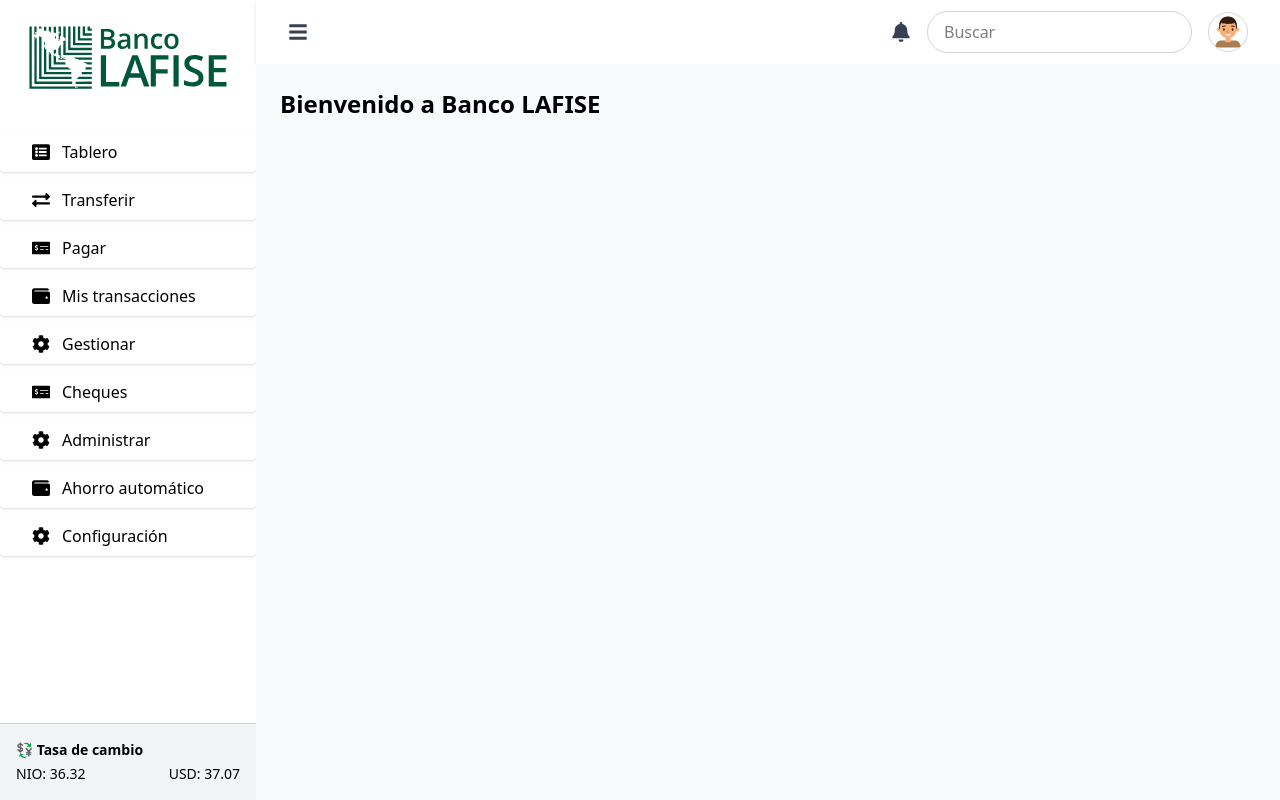
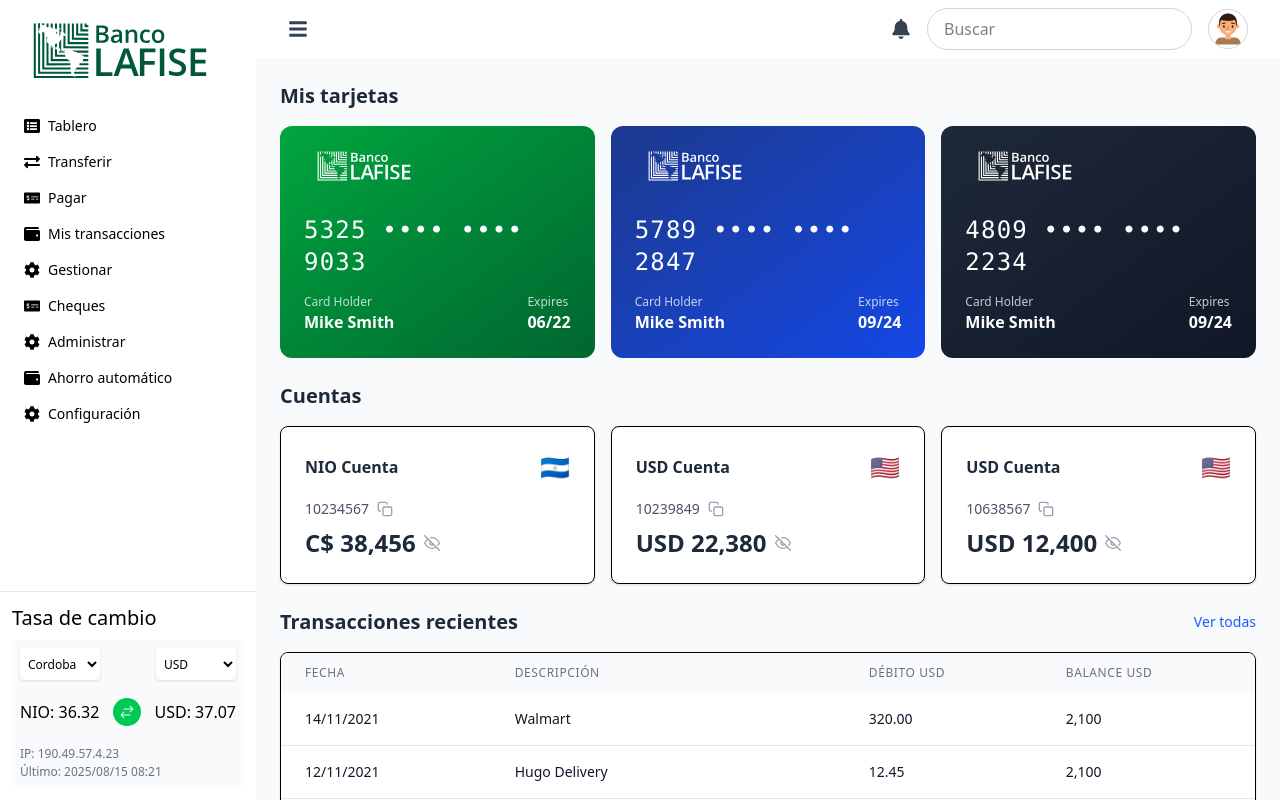
Before and after one commit to howardjr1105/Web_Project, a React (Vite) app: page / in a window 1280 px wide. Built offline with nearby package versions, Linux system fonts and the light colour scheme.

Commit message:
Mejora SidebarMenu y agregar Dashboard

```diff
--- a/src/App.jsx
+++ b/src/App.jsx
@@ -2,19 +2,19 @@
 import "./App.css";
 import SidebarMenu from "./Componentes/SidebarMenu.jsx";
 import TopBarMenu from "./Componentes/TopBarMenu.jsx";
+import Dashboard from "./Componentes/Dashboard.jsx";
 
 function App() {
-  const [count, setCount] = useState(0);
 
   return (
-    <div className="flex h-screen w-screen overflow-hidden">
+    <div className="flex h-screen w-screen">
       <SidebarMenu />
 
-      <div className="flex-1 flex flex-col">
+      <div className="flex-1 flex flex-col overflow-y-auto">
         <TopBarMenu />
 
-        <main className="flex-1 bg-gray-50 p-6 overflow-y-auto">
-          <h1 className="text-2xl font-bold">Bienvenido a Banco LAFISE</h1>
+        <main className="flex-1 bg-gray-50 p-6">
+          <Dashboard />
         </main>
       </div>
     </div>
--- /dev/null
+++ b/src/Componentes/Dashboard.jsx
@@ -0,0 +1,221 @@
+import React from "react";
+import { FiCopy, FiEye, FiEyeOff } from "react-icons/fi";
+import { useState } from "react";
+import bancoLogo from "../assets/Logo_b.svg";
+
+const Dashboard = () => {
+  const [showBalance, setShowBalance] = useState(true);
+
+  const cards = [
+    {
+      id: 1,
+      number: "5325 •••• •••• 9033",
+      holder: "Mike Smith",
+      expiry: "06/22",
+      type: "green",
+      gradient: "from-green-600 to-green-800",
+    },
+    {
+      id: 2,
+      number: "5789 •••• •••• 2847",
+      holder: "Mike Smith",
+      expiry: "09/24",
+      type: "blue",
+      gradient: "from-blue-900 to-blue-700",
+    },
+    {
+      id: 3,
+      number: "4809 •••• •••• 2234",
+      holder: "Mike Smith",
+      expiry: "09/24",
+      type: "black",
+      gradient: "from-gray-800 to-gray-900",
+    },
+  ];
+
+  const accounts = [
+    {
+      type: "NIO Cuenta",
+      number: "10234567",
+      balance: "C$ 38,456",
+      flag: "🇳🇮",
+    },
+    {
+      type: "USD Cuenta",
+      number: "10239849",
+      balance: "USD 22,380",
+      flag: "🇺🇸",
+    },
+    {
+      type: "USD Cuenta",
+      number: "10638567",
+      balance: "USD 12,400",
+      flag: "🇺🇸",
+    },
+  ];
+
+  const transactions = [
+    {
+      date: "14/11/2021",
+      description: "Walmart",
+      debit: "320.00",
+      balance: "2,100",
+    },
+    {
+      date: "12/11/2021",
+      description: "Hugo Delivery",
+      debit: "12.45",
+      balance: "2,100",
+    },
+    {
+      date: "14/Nov/2021",
+      description: "Walmart Carretera Masaya",
+      debit: "320.00",
+      balance: "2,100",
+    },
+  ];
+
+  return (
+    <div className="space-y-6">
+      <div>
+        <h2 className="text-xl font-semibold mb-4 text-gray-800">
+          Mis tarjetas
+        </h2>
+        <div className="grid grid-cols-1 md:grid-cols-2 lg:grid-cols-3 gap-4">
+          {cards.map((card) => (
+            <div
+              key={card.id}
+              className={`bg-gradient-to-br ${card.gradient} rounded-xl p-6 text-white relative overflow-hidden`}
+            >
+              <div className="flex justify-between items-start mb-8">
+                <div className="w-30 h-8 rounded flex items-center justify-center">
+                <img src={bancoLogo} alt="Banco Lafise" className="w-100 " />
+                </div>
+              </div>
+
+              <div className="space-y-4">
+                <div className="text-2xl font-mono tracking-wider">
+                  {card.number}
+                </div>
+
+                <div className="flex justify-between items-end">
+                  <div>
+                    <div className="text-xs opacity-75">Card Holder</div>
+                    <div className="font-semibold">{card.holder}</div>
+                  </div>
+                  <div>
+                    <div className="text-xs opacity-75">Expires</div>
+                    <div className="font-semibold">{card.expiry}</div>
+                  </div>
+                </div>
+              </div>
+            </div>
+          ))}
+        </div>
+      </div>
+
+      {/* Main Content */}
+      <div className="space-y-6">
+          <div>
+            <h2 className="text-xl font-semibold mb-4 text-gray-800">
+              Cuentas
+            </h2>
+            <div className="grid grid-cols-1 md:grid-cols-3 gap-4">
+              {accounts.map((account, index) => (
+                <div
+                  key={index}
+                  className="bg-white rounded-lg p-6 shadow-sm border"
+                >
+                  <div className="flex items-center justify-between mb-4">
+                    <h3 className="font-semibold text-gray-800">
+                      {account.type}
+                    </h3>
+                    <span className="text-2xl">{account.flag}</span>
+                  </div>
+
+                  <div className="space-y-2">
+                    <div className="flex items-center gap-2">
+                      <span className="text-sm text-gray-600">
+                        {account.number}
+                      </span>
+                      <FiCopy className="w-4 h-4 text-gray-400 cursor-pointer hover:text-gray-600" />
+                    </div>
+
+                    <div className="flex items-center gap-2">
+                      <span className="text-2xl font-bold text-gray-800">
+                        {showBalance ? account.balance : "••••••"}
+                      </span>
+                      <button
+                        onClick={() => setShowBalance(!showBalance)}
+                        className="text-gray-400 hover:text-gray-600"
+                      >
+                        {showBalance ? (
+                          <FiEyeOff className="w-4 h-4" />
+                        ) : (
+                          <FiEye className="w-4 h-4" />
+                        )}
+                      </button>
+                    </div>
+                  </div>
+                </div>
+              ))}
+            </div>
+          </div>
+
+          <div>
+            <div className="flex justify-between items-center mb-4">
+              <h2 className="text-xl font-semibold text-gray-800">
+                Transacciones recientes
+              </h2>
+              <button className="text-blue-600 hover:text-blue-800 text-sm font-medium">
+                Ver todas
+              </button>
+            </div>
+
+            <div className="bg-white rounded-lg shadow-sm border overflow-hidden">
+              <div className="overflow-x-auto">
+                <table className="w-full">
+                  <thead className="bg-gray-50">
+                    <tr>
+                      <th className="px-6 py-3 text-left text-xs font-medium text-gray-500 uppercase tracking-wider">
+                        Fecha
+                      </th>
+                      <th className="px-6 py-3 text-left text-xs font-medium text-gray-500 uppercase tracking-wider">
+                        Descripción
+                      </th>
+                      <th className="px-6 py-3 text-left text-xs font-medium text-gray-500 uppercase tracking-wider">
+                        Débito USD
+                      </th>
+                      <th className="px-6 py-3 text-left text-xs font-medium text-gray-500 uppercase tracking-wider">
+                        Balance USD
+                      </th>
+                    </tr>
+                  </thead>
+                  <tbody className="bg-white divide-y divide-gray-200">
+                    {transactions.map((transaction, index) => (
+                      <tr key={index} className="hover:bg-gray-50">
+                        <td className="px-6 py-4 whitespace-nowrap text-sm text-gray-900">
+                          {transaction.date}
+                        </td>
+                        <td className="px-6 py-4 whitespace-nowrap text-sm text-gray-900">
+                          {transaction.description}
+                        </td>
+                        <td className="px-6 py-4 whitespace-nowrap text-sm text-gray-900">
+                          {transaction.debit}
+                        </td>
+                        <td className="px-6 py-4 whitespace-nowrap text-sm text-gray-900">
+                          {transaction.balance}
+                        </td>
+                      </tr>
+                    ))}
+                  </tbody>
+                </table>
+              </div>
+            </div>
+          </div>
+      </div>
+    </div>
+  );
+};
+
+export default Dashboard;
--- a/src/Componentes/SidebarMenu.jsx
+++ b/src/Componentes/SidebarMenu.jsx
@@ -1,5 +1,5 @@
 import React from "react";
-import bancoLogo from "../assets/Logo.svg";
+import bancoLogo from "../assets/Logo_v.svg";
 import {
   FaExchangeAlt,
   FaMoneyCheckAlt,
@@ -7,6 +7,7 @@
   FaWallet,
   FaListAlt,
 } from "react-icons/fa";
+import { HiArrowsRightLeft } from "react-icons/hi2";
 
 const menuItems = [
   { label: "Tablero", icon: <FaListAlt /> },
@@ -23,29 +24,58 @@
 export default function SidebarMenu() {
   return (
     <div className="h-screen m-0 p-0">
-      <aside className="hidden lg:flex lg:w-64 h-screen bg-white text-black flex-col justify-between shadow-md">
-        <div className="pt-0">
-          <img src={bancoLogo} alt="Banco Lafise" className="w-80 mb-4" />
-          <nav className="space-y-2">
+      <aside className="hidden lg:flex lg:w-64 h-screen bg-white text-black flex-col shadow-md">
+        <div className="flex-1 flex flex-col">
+          <div className="flex-shrink-0">
+            <img src={bancoLogo} alt="Banco Lafise" className="w-60 mb-2 px-2" />
+          </div>
+          <nav className="flex-1 space-y-1 px-2">
             {menuItems.map((item, index) => (
               <button
                 key={index}
-                className="flex items-center pl-8 pt-2 pb-2 gap-3 rounded hover:bg-gray-100 transition w-full shadow hover:shadow-md text-left"
+                className="flex items-center pl-4 py-1.5 gap-2 rounded hover:bg-gray-100 transition w-full text-left text-sm"
               >
-                <span className="text-lg">{item.icon}</span>
+                <span className="text-base">{item.icon}</span>
                 <span>{item.label}</span>
               </button>
             ))}
           </nav>
         </div>
 
-        <div className="bg-gray-100 p-4 text-sm border-t border-gray-300">
-          <div className="mb-1">
-            💱 <strong>Tasa de cambio</strong>
-          </div>
-          <div className="flex justify-between">
-            <span>NIO: 36.32</span>
-            <span>USD: 37.07</span>
+        <div className="flex-shrink-0 bg-white p-3 border-t border-gray-200">
+          <h3 className="text-xl font-medium mb-2 text-black-800">Tasa de cambio</h3>
+          <div className="bg-gray-50 rounded-lg p-2">
+            <div className="space-y-1.5">
+              <div className="flex justify-between items-center">
+                <div className="flex items-center gap-1 justify-between w-full">
+                <select className="text-xs border-gray-300 rounded px-1 py-0.5 bg-white p-6 h-8 w-20 shadow-sm">
+                    <option>Cordoba</option>
+                  </select>
+                  <select className="text-xs border-gray-300 rounded px-1 py-0.5 bg-white p-6 h-8 w-20 shadow-sm">
+                    <option>USD</option>
+                  </select>
+                </div>
+              </div>
+
+              <div className="flex justify-between items-center mb-5 pt-3">
+                <div className="flex flex-col gap-0.5 text-center">
+                  <span className="text-s">NIO: 36.32</span>
+                </div>
+                <div className="flex items-center justify-center">
+                  <div className="bg-green-500 rounded-full p-1.5">
+                    <HiArrowsRightLeft className="text-white text-s" />
+                  </div>
+                </div>
+                <div className="flex flex-col gap-0.5 text-center">
+                  <span className="text-s">USD: 37.07</span>
+                </div>
+              </div>
+
+              <div className="text-xs text-gray-500 space-y-0.5">
+                <p className="truncate">IP: 190.49.57.4.23</p>
+                <p className="truncate">Último: 2025/08/15 08:21</p>
+              </div>
+            </div>
           </div>
         </div>
       </aside>
--- a/src/Componentes/TopBarMenu.jsx
+++ b/src/Componentes/TopBarMenu.jsx
@@ -4,27 +4,22 @@
 
 export default function TopBarMenu() {
   return (
-    <header className="w-full h-16 bg-white shadow flex items-center justify-between px-4 lg:px-8">
-      {/* Menú hamburguesa */}
+    <header className="w-full h-16 bg-white shadow flex items-center justify-between px-4 lg:px-8 py-2">
       <button className="text-xl text-gray-700 hover:text-gray-900">
         <FaBars />
       </button>
 
-      {/* Notificación + búsqueda + perfil */}
       <div className="flex items-center gap-4">
-        {/* Notificaciones */}
         <button className="text-xl text-gray-700 hover:text-gray-900">
           <FaBell />
         </button>
 
-        {/* Buscador */}
         <input
           type="text"
           placeholder="Buscar"
           className="px-4 py-2 border border-gray-300 rounded-full focus:outline-none focus:ring-2 focus:ring-blue-400"
         />
 
-        {/* Perfil */}
         <img
           src={profilePic}
           alt="Perfil"
```
Also changed, not shown: src/assets/Logo_b.svg (added), src/assets/Logo_v.svg (renamed from src/assets/Logo.svg).
